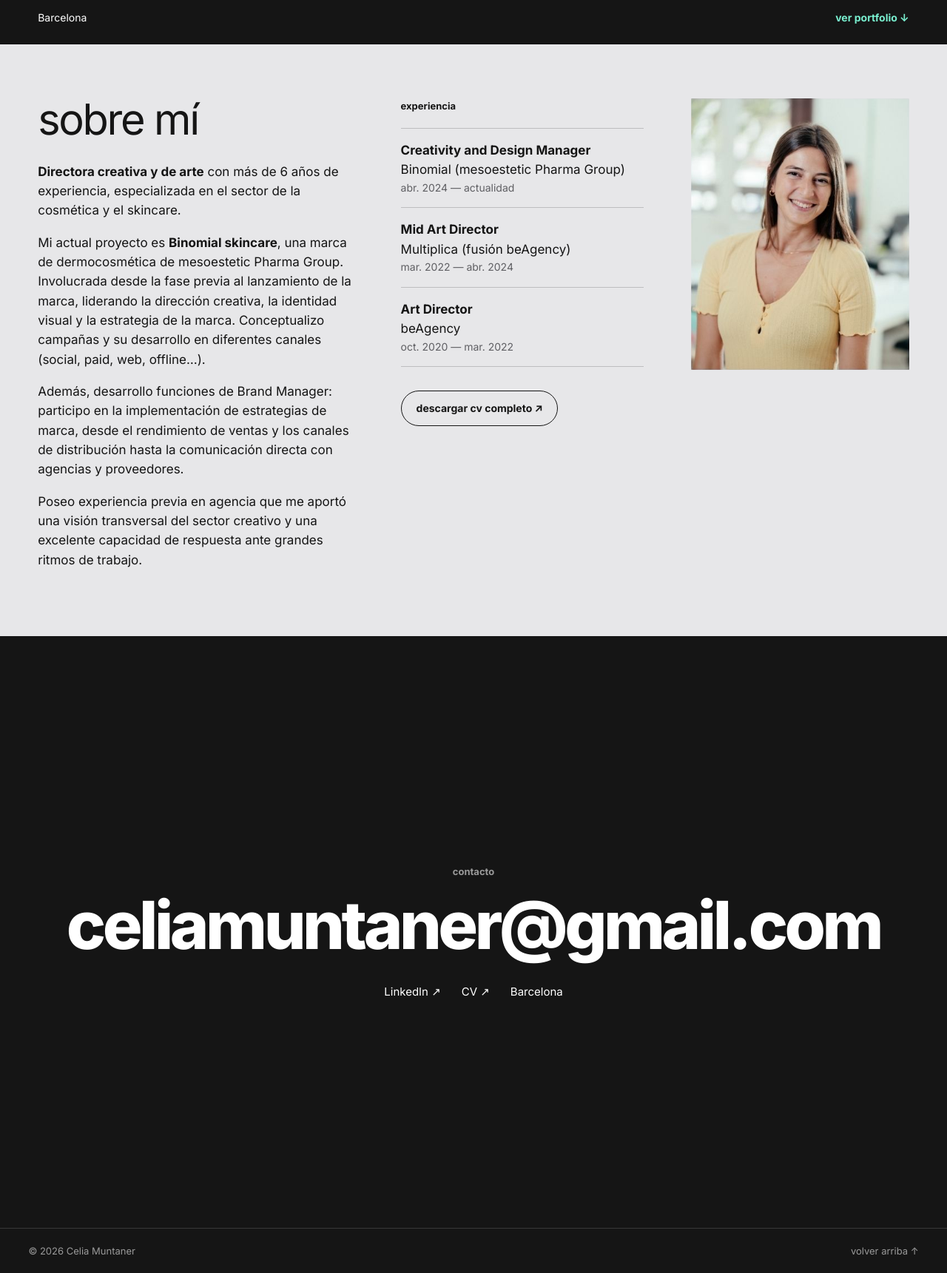
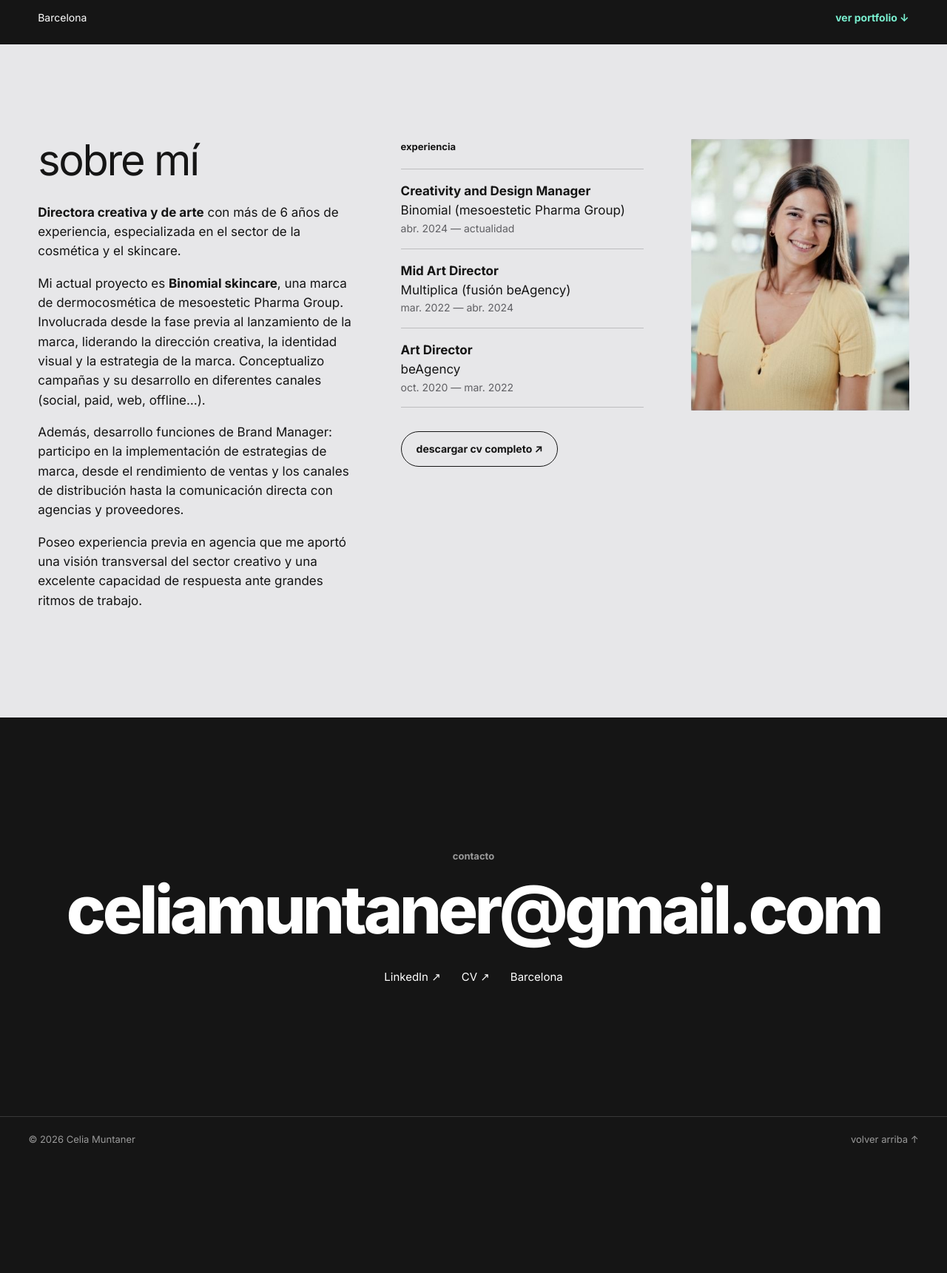
Before and after one commit to carero2/celia-portfolio, a plain HTML site: page template.html in a window 1280 px wide. Shown: the part 740-2461 px from the top of the page at 74% size. After the commit the page ends 2310 px from the top, so only its background shows below. Drawn offline with Linux system fonts and the light colour scheme.

Commit message:
Revierte el scroll snap en escritorio
Vuelve al comportamiento de scroll anterior.

Co-Authored-By: Claude Opus 5.5 <noreply@anthropic.com>

```diff
--- a/template.html
+++ b/template.html
@@ -108,19 +108,6 @@
   .slide:fullscreen { display:flex; align-items:center; justify-content:center; background:var(--bg); }
   .slide:fullscreen .stage { width:min(100vw, calc(100vh * 16 / 9)); }
 
-
-  /* ---- scroll snap: one wheel "page" = one panel (desktop only) ---- */
-  @media (min-width:900px) and (min-height:500px) {
-    html { scroll-snap-type:y mandatory; }
-    .hero, .about, .slide, .contact { scroll-snap-align:start; scroll-snap-stop:always; }
-    .site-foot { scroll-snap-align:end; }
-    /* slides never taller than the window: letterboxed 16:9, background fills the sides */
-    .stage { width:min(100%, calc(100svh * 16 / 9)); }
-    .slide:fullscreen .stage { width:min(100vw, calc(100vh * 16 / 9)); }
-    /* about + contact fill exactly one screen, content centred */
-    .about, .contact { min-height:100svh; display:flex; flex-direction:column; justify-content:center; }
-    html .about { padding-block:clamp(56px,8svh,96px); }
-  }
 
   /* ---- restored website top / about / contact (first version) ---- */
   .wrap { max-width:1440px; margin:0 auto; padding:0 clamp(16px,4vw,56px); }
```
Also changed, not shown: en.html (+0 -13 lines), index.html (+0 -13 lines).
